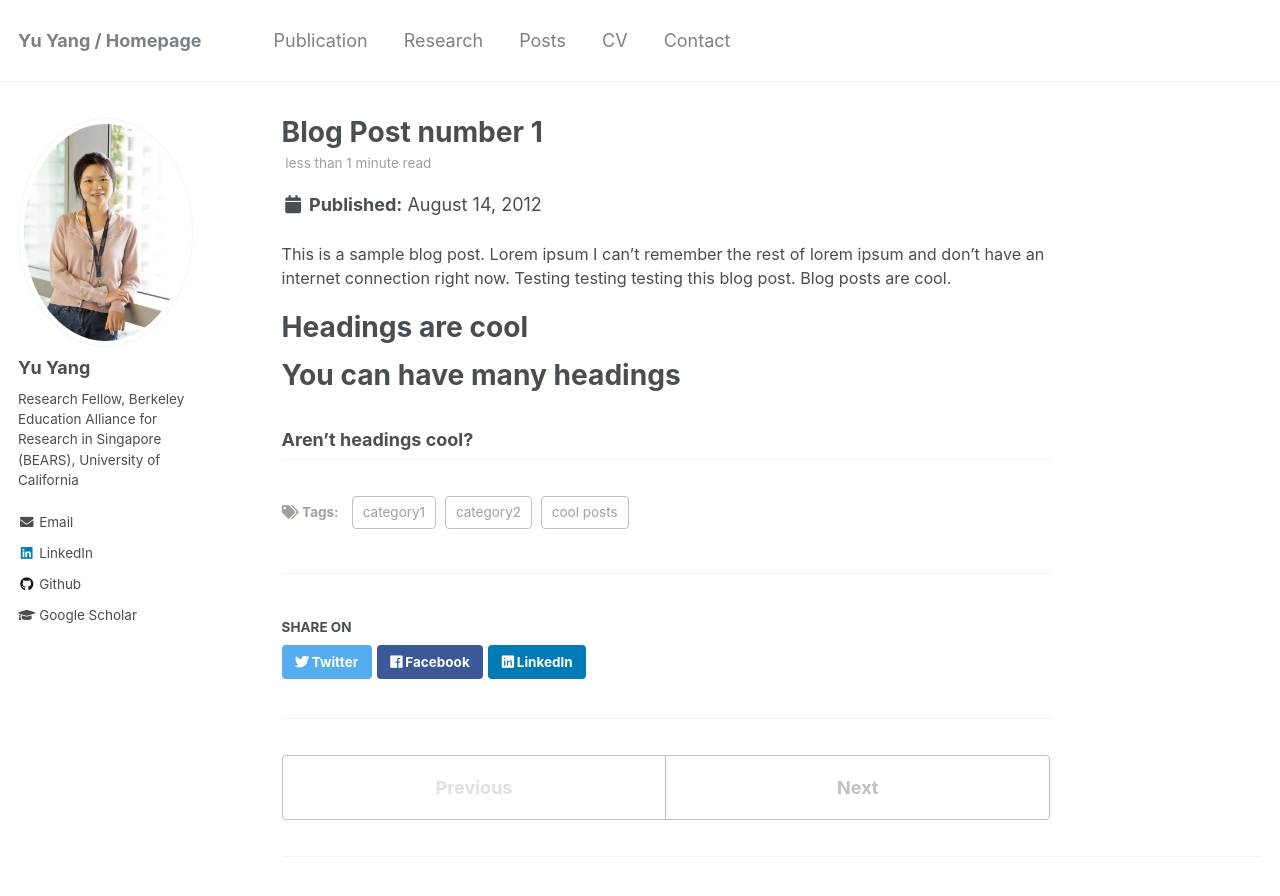
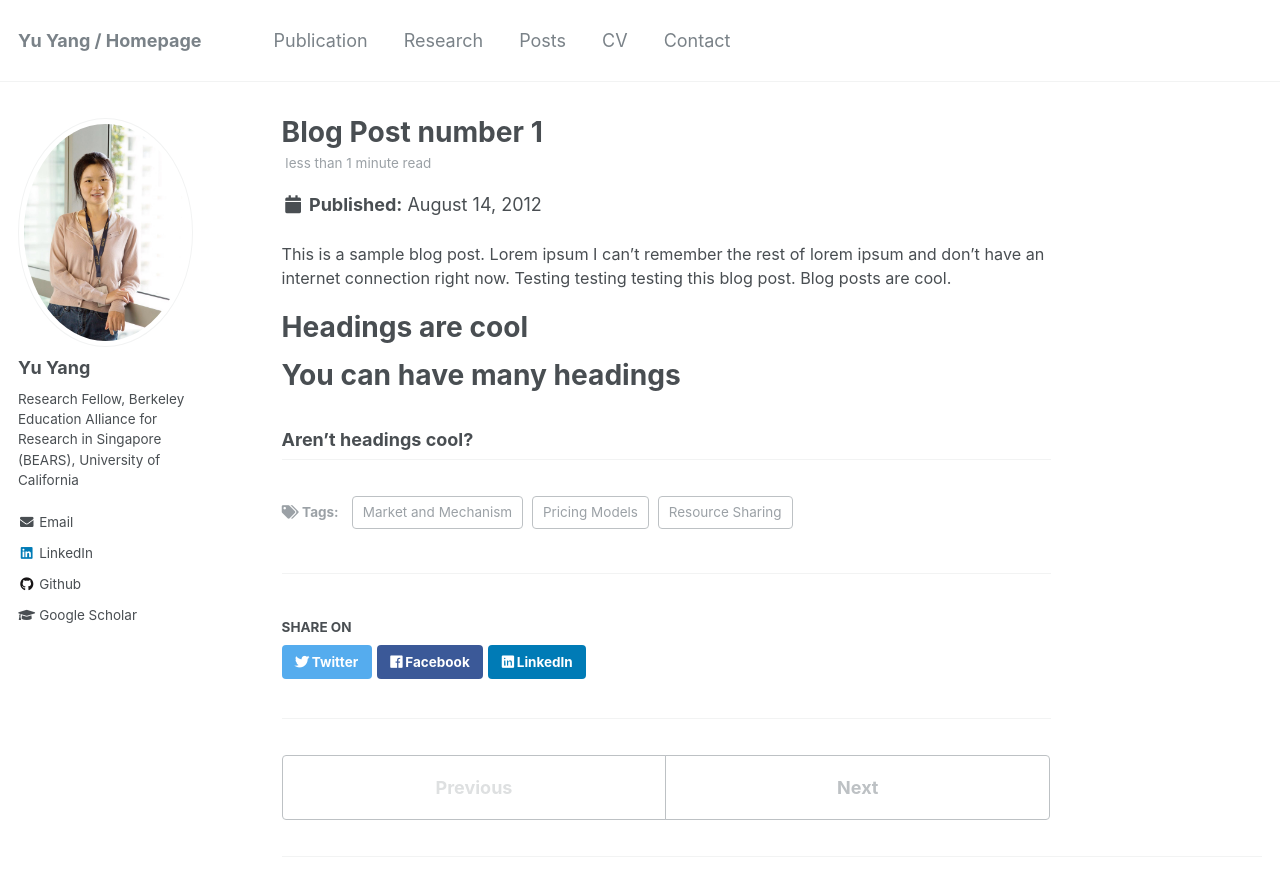
Before and after one commit to yangyu-berkeley/yangyu-berkeley.github.io, a Jekyll site: the page built from _posts/2012-08-14-blog-post-1.md, in a window 1280 px wide and 900 px high. Shown: the top 896 px of the window. Built offline with Jekyll 4.4.1, drawn with Linux system fonts in a browser that asks for light colours.

Commit message:
Update 2012-08-14-blog-post-1.md

```diff
--- a/_posts/2012-08-14-blog-post-1.md
+++ b/_posts/2012-08-14-blog-post-1.md
@@ -3,9 +3,9 @@ title: 'Blog Post number 1'
 date: 2012-08-14
 permalink: /posts/2012/08/blog-post-1/
 tags:
-  - cool posts
-  - category1
-  - category2
+  - Resource Sharing
+  - Pricing Models
+  - Market and Mechanism
 ---
 
 This is a sample blog post. Lorem ipsum I can't remember the rest of lorem ipsum and don't have an internet connection right now. Testing testing testing this blog post. Blog posts are cool.
```
